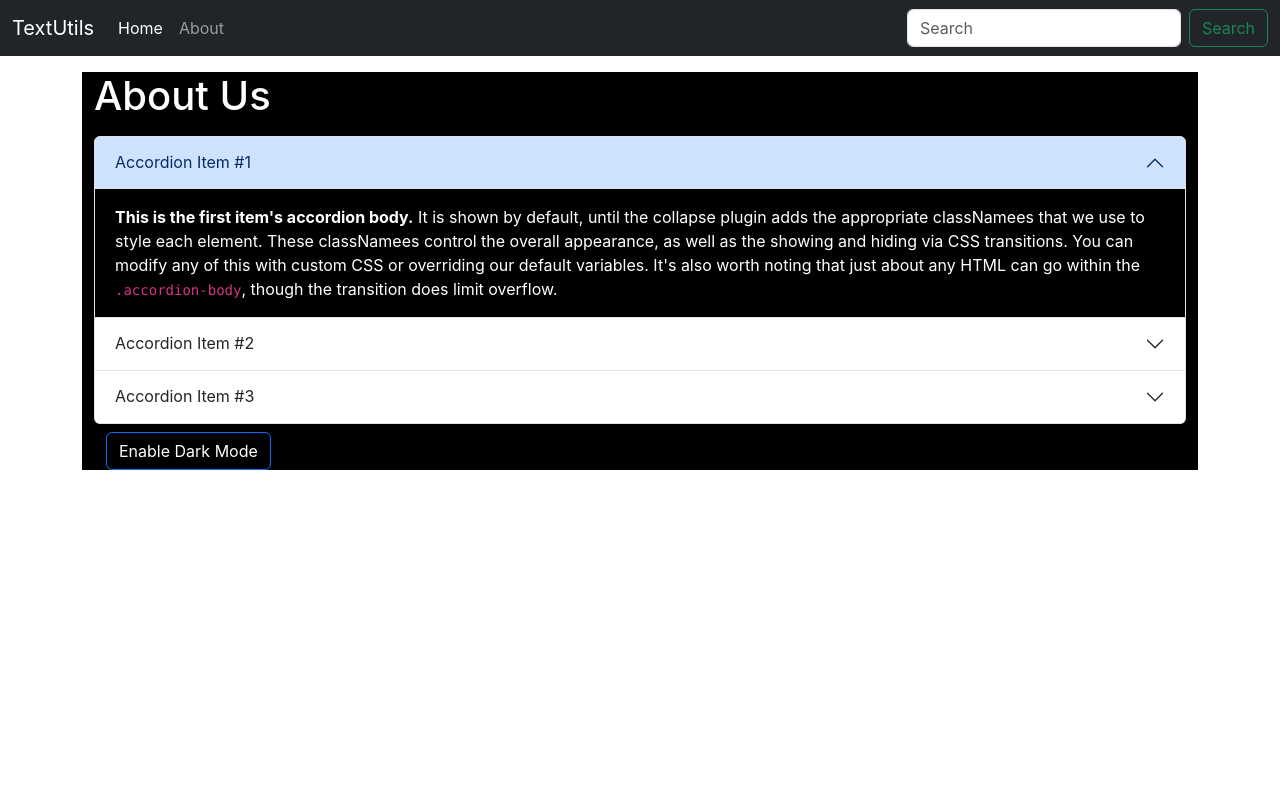
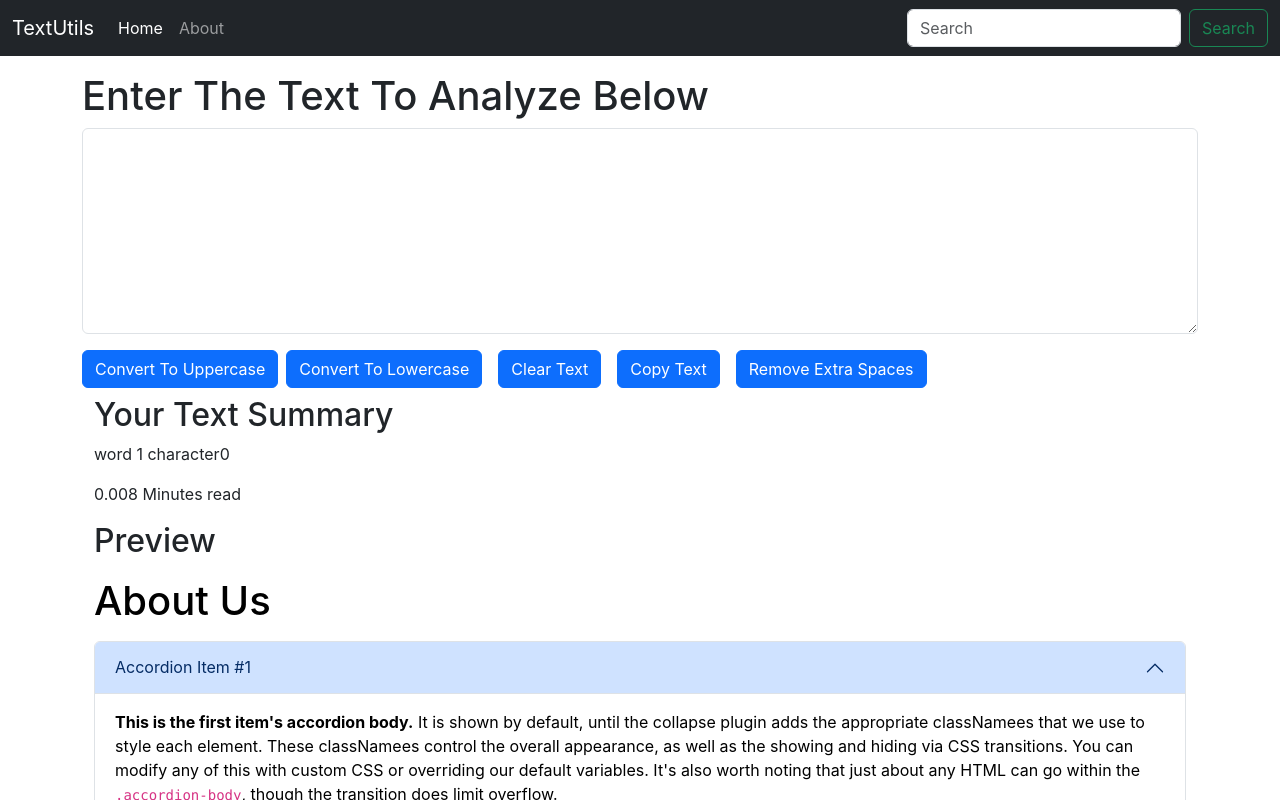
Before and after one commit to hariomhks1997/code-with-harry, a React (Create React App) app: page / in a window 1280 px wide. Shown: the top 800 px of the page. Built offline with nearby package versions, Linux system fonts and the light colour scheme.

Commit message:
Exercise 1_ Solutions + Shoutouts _ Complete React Course in Hindi #11 (1080p60)

```diff
--- a/src/App.js
+++ b/src/App.js
@@ -1,8 +1,8 @@
 import "./App.css";
-//import Module from "./Module";
+import Module from "./Module";
 import About from "./components/About";
 import Navbar from "./components/Navbar";
-//import TextForm from "./components/TextForm";
+import TextForm from "./components/TextForm";
 function App() {
   return (
     <>
@@ -10,9 +10,9 @@ function App() {
 
       {/* <Navbar></Navbar> */}
       <div className="container my-3">
-      {/* <TextForm heading="Enter The Text To Analyze Below"></TextForm> */}
+      <TextForm heading="Enter The Text To Analyze Below"></TextForm>
       <About></About>
-      {/* <Module></Module> */}
+      <Module></Module>
       </div>
     </>
   );
--- a/src/components/About.js
+++ b/src/components/About.js
@@ -2,8 +2,8 @@ import React, { useState } from "react";
 
 export default function About() {
   const [myStyle, setmyStyle] = useState({
-    color: "white",
-    backgroundColor: "black",
+    color: "black",
+    backgroundColor: "white",
   });
   const [btntext, setBtnText] = useState("Enable Dark Mode");
   const toogle = () => {
--- a/src/components/TextForm.js
+++ b/src/components/TextForm.js
@@ -12,6 +12,16 @@ export default function TextForm(props) {
   const handleclearclick=()=>{
     let newText = "";
     setText(newText);
+  }
+  const handlecopy=()=>{
+    var text=document.getElementById("myBox");
+    text.select();
+    navigator.clipboard.writeText(text.value);
+  }
+  const handleExtraSpaces=()=>{
+    let newtext=text.split(/[ ]+/)
+    console.log(newtext)
+    setText(newtext.join(" "))
   }
   const handleOnchange = (event) => [setText(event.target.value)];
   const [text, setText] = useState("");
@@ -36,6 +46,12 @@ export default function TextForm(props) {
         <button className="btn btn-primary mx-2" onClick={handleclearclick}>
           Clear Text
         </button>
+        <button className="btn btn-primary mx-2" onClick={handlecopy}>
+          Copy Text
+        </button>
+        <button className="btn btn-primary mx-2" onClick={handleExtraSpaces}>
+          Remove Extra Spaces
+        </button>
       </div>
       <div className="container my-2">
         <h2>Your Text Summary</h2>
```
